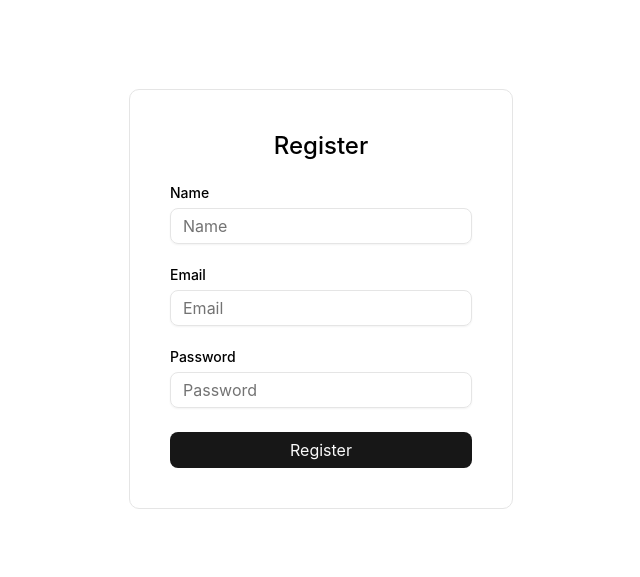
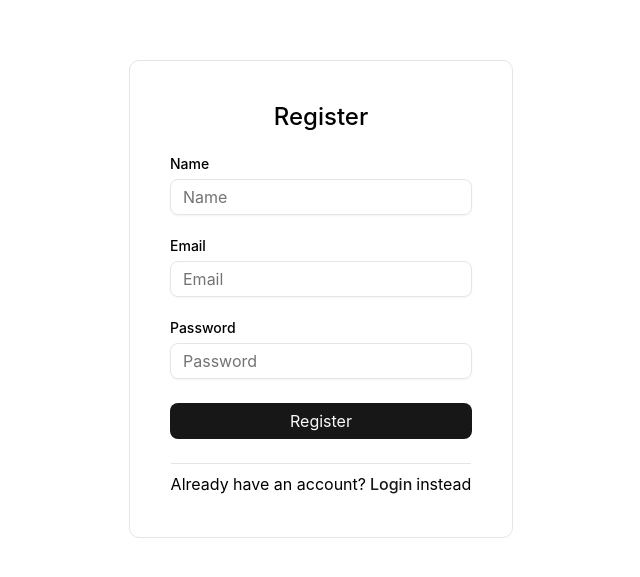
Before and after one commit to Mimoh123/movie-mitra-frontend, a React (Vite) app: page /auth/register in a window 1280 px wide. Shown: the part 101-678 px from the top of the page, without its empty margins (319-959 px from the left). Built offline with nearby package versions, Linux system fonts and the light colour scheme.

Commit message:
chore(auth): link login/register pages and update nav to /auth/login

```diff
--- a/src/pages/auth/Login.tsx
+++ b/src/pages/auth/Login.tsx
@@ -1,7 +1,8 @@
 import { Button } from '@/components/ui/button';
 import { Input } from '@/components/ui/input';
 import { Label } from '@/components/ui/label';
-import React, { useState } from 'react';
+import { useState } from 'react';
+import { Link } from 'react-router';
 
 function Login() {
   const [formData, setFormData] = useState<{ email: string; password: string }>(
@@ -56,7 +57,9 @@ function Login() {
       <section className='border-t pt-2'>
         <h1>
           Don't have an account?
-          <span className='text-primary mx-1 font-medium'>Register</span>
+          <Link to='/auth/register' className='text-primary mx-1 font-medium'>
+            Register
+          </Link>
           instead
         </h1>
       </section>
--- a/src/pages/auth/SignUp.tsx
+++ b/src/pages/auth/SignUp.tsx
@@ -1,7 +1,8 @@
 import { Button } from '@/components/ui/button';
 import { Input } from '@/components/ui/input';
 import { Label } from '@/components/ui/label';
-import React, { useState } from 'react';
+import { useState } from 'react';
+import { Link } from 'react-router';
 
 function SignUp() {
   const [formData, setFormData] = useState<{
@@ -65,6 +66,15 @@ function SignUp() {
           Register
         </Button>
       </section>
+          <section className='border-t pt-2'>
+            <h1>
+              Already have an account?
+              <Link to='/auth/login' className='text-primary mx-1 font-medium'>
+                Login
+              </Link>
+              instead
+            </h1>
+          </section>
     </div>
   );
 }
--- a/src/pages/rootLayout/RootLayout.tsx
+++ b/src/pages/rootLayout/RootLayout.tsx
@@ -1,6 +1,6 @@
 import { useState } from 'react';
 import { Link, Outlet, useLocation } from 'react-router';
-import { Film, Home, Heart, UserCircle } from 'lucide-react';
+import {  Home, Heart, UserCircle } from 'lucide-react';
 import { Button } from '@/components/ui/button';
 import logo from './../../../public/logo.png';
 
@@ -17,7 +17,7 @@ function RootLayout() {
       path: '/recommendator',
     },
     { id: 'watchlist', label: 'Watchlist', icon: Heart, path: '/watchlist' },
-    { id: 'about', label: 'About', icon: UserCircle, path: '/about' },
+  { id: 'login', label: 'Login', icon: UserCircle, path: '/auth/login' },
   ];
 
   return (
@@ -30,6 +30,7 @@ function RootLayout() {
                 <img src={logo} alt='logo' className='h-10 w-10' />
                 <h1 className='text-2xl font-bold'>MovieMitra</h1>
               </Link>
+
 
               <div className='flex items-center gap-1'>
                 {navItems.map((item) => {
```
